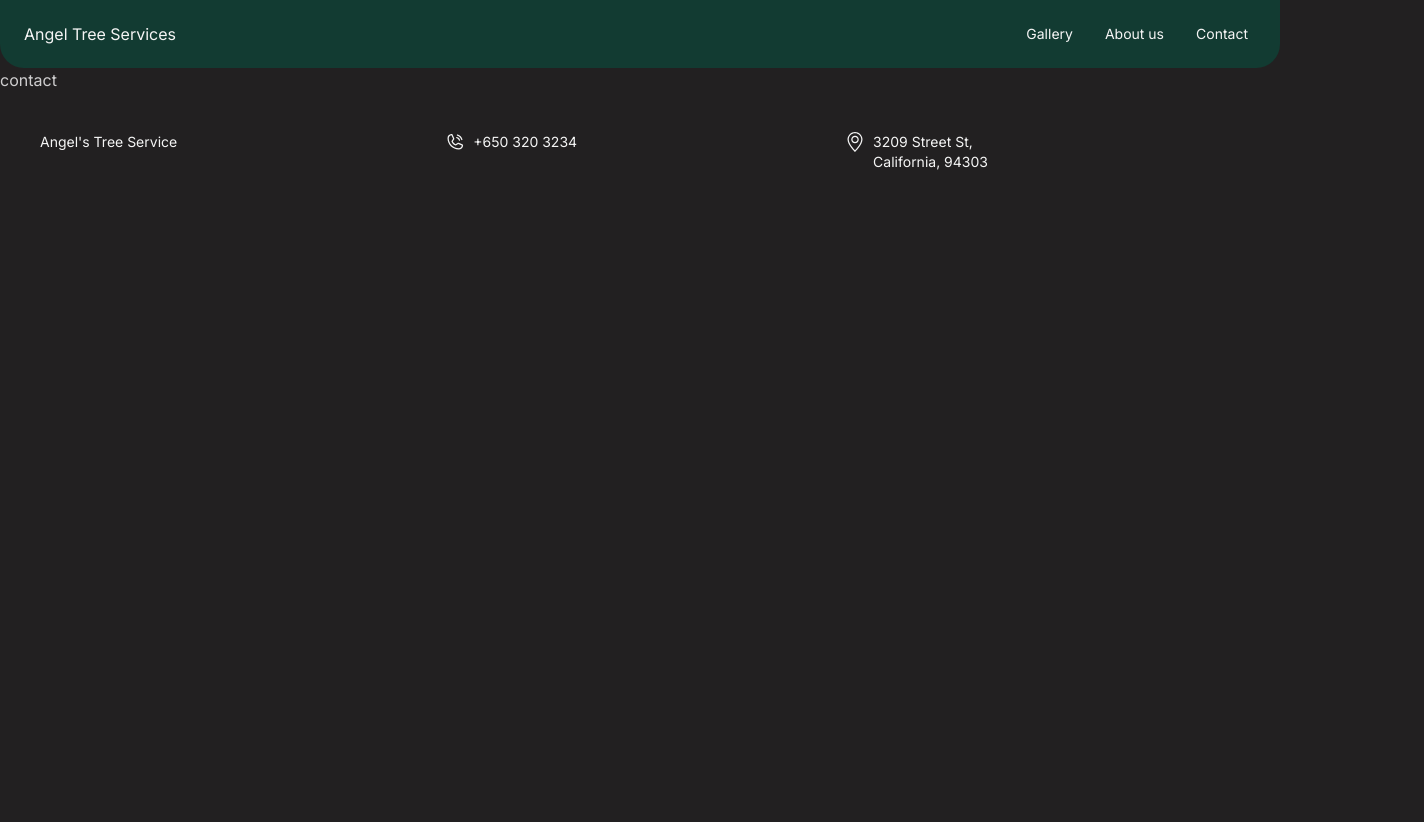
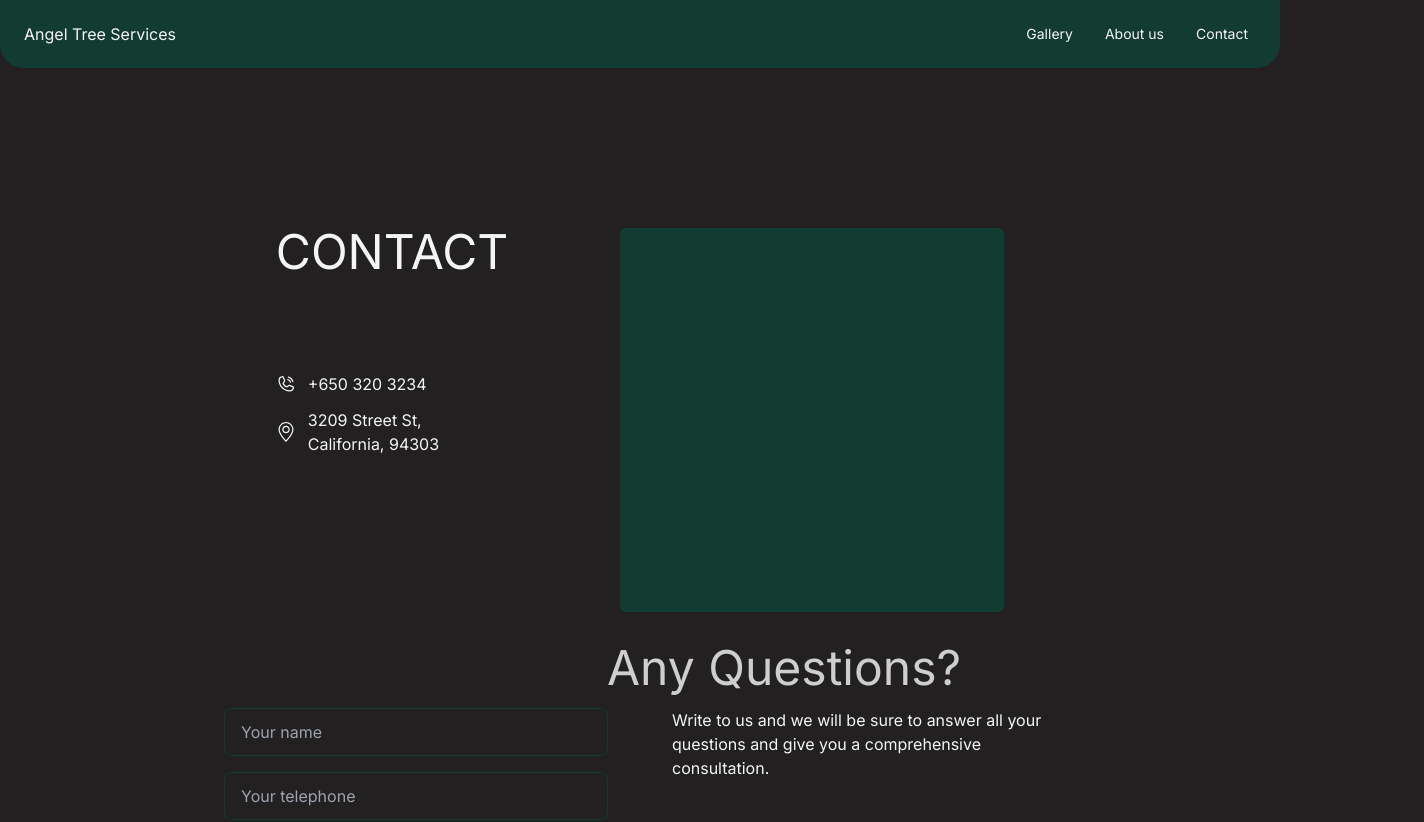
Before and after one commit to Jesus-Elizalde/Angel-Trees, a Next.js app: page /contact in a window 1280 px wide. Shown: the top 822 px of the page, 1424 px wide, since content can reach past the window. Before the commit the page ends 800 px from the top, so only its background shows below. Built offline with nearby package versions, Linux system fonts and the light colour scheme.

Commit message:
added the rest of the contact page

```diff
--- a/app/contact/page.tsx
+++ b/app/contact/page.tsx
@@ -1,10 +1,44 @@
-import { NavBar } from "@/components";
+import { ContactUsSection, NavBar } from "@/components";
+import Image from "next/image";
 import React from "react";
 
 const page = () => {
   return (
     <div>
-      <p>contact</p>
+      <div className="flex mt-9 lg:mt-40 justify-center gap-12 lg:gap-28 mb-auto flex-col lg:flex-row">
+        <div className="text-neutral-content flex flex-col gap-10 lg:gap-24">
+          <h1 className="text-3xl lg:text-5xl uppercase">Contact</h1>
+          <div className="flex flex-col lg:gap-3 gap-6">
+            <div className="flex gap-3">
+              <Image
+                src="/svgs/phone-icon.svg"
+                alt="phone"
+                width={20}
+                height={20}
+              />
+              <p>+650 320 3234</p>
+            </div>
+            <div className="flex gap-3">
+              <Image
+                src="/svgs/location-icon.svg"
+                alt="phone"
+                width={20}
+                height={20}
+              />
+              <div>
+                <p>3209 Street St,</p>
+                <p>California, 94303</p>
+              </div>
+            </div>
+          </div>
+        </div>
+        <div>
+          <div className="w-96 h-96 bg-primary rounded-md"></div>
+        </div>
+      </div>
+      <div>
+        <ContactUsSection />
+      </div>
     </div>
   );
 };
--- a/app/layout.tsx
+++ b/app/layout.tsx
@@ -20,6 +20,7 @@ export default function RootLayout({
     <html lang="en">
       <body className={inter.className}>
         <NavBar>
+          <div className="flex flex-col justify-between h-screen">
             {children}
             <footer className="footer p-10 text-neutral-content">
               <div>
@@ -47,6 +48,7 @@ export default function RootLayout({
                 </div>
               </div>
             </footer>
+          </div>
         </NavBar>
       </body>
     </html>
```
Lines whose indentation alone changed are shown as unchanged.
